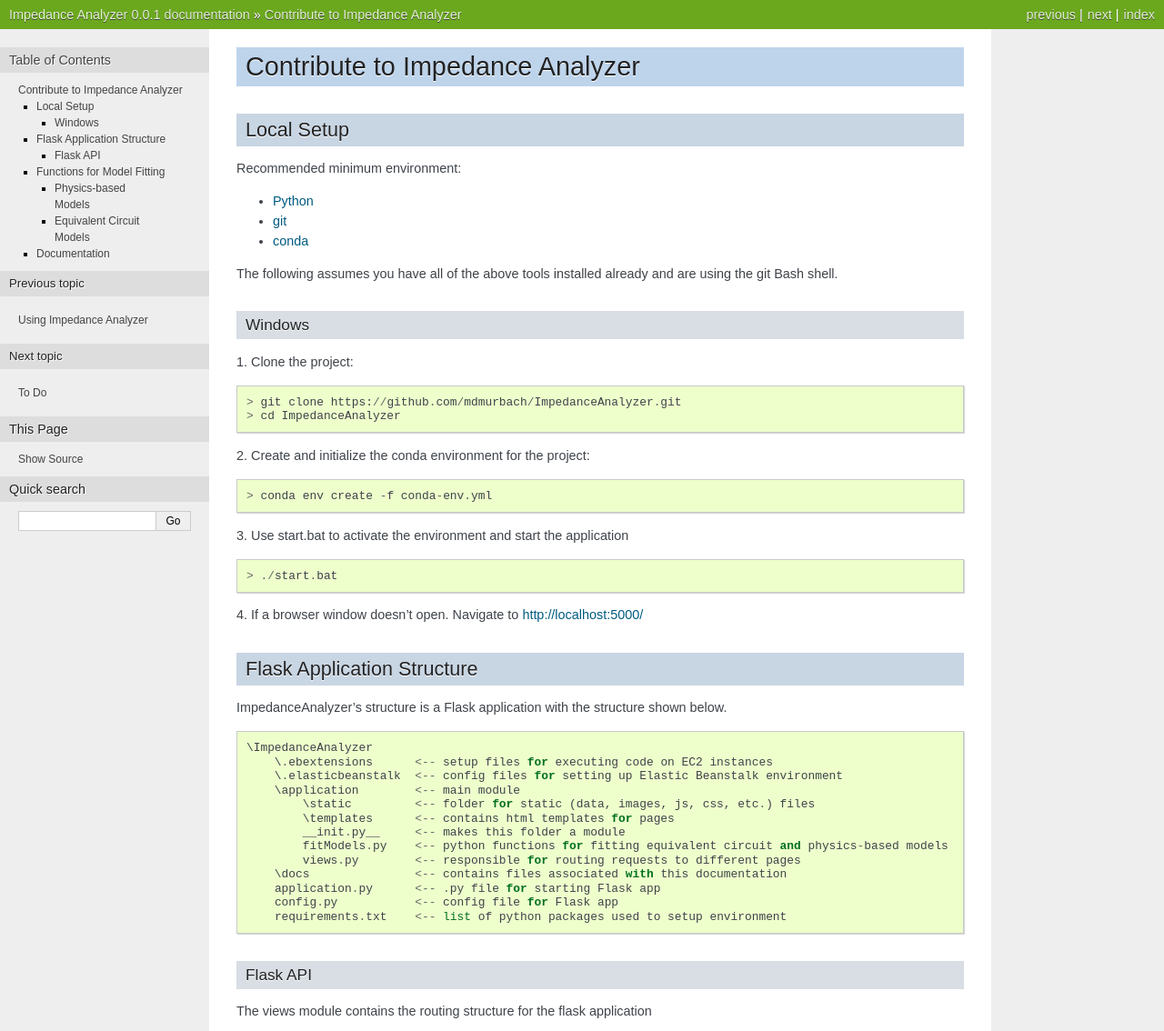
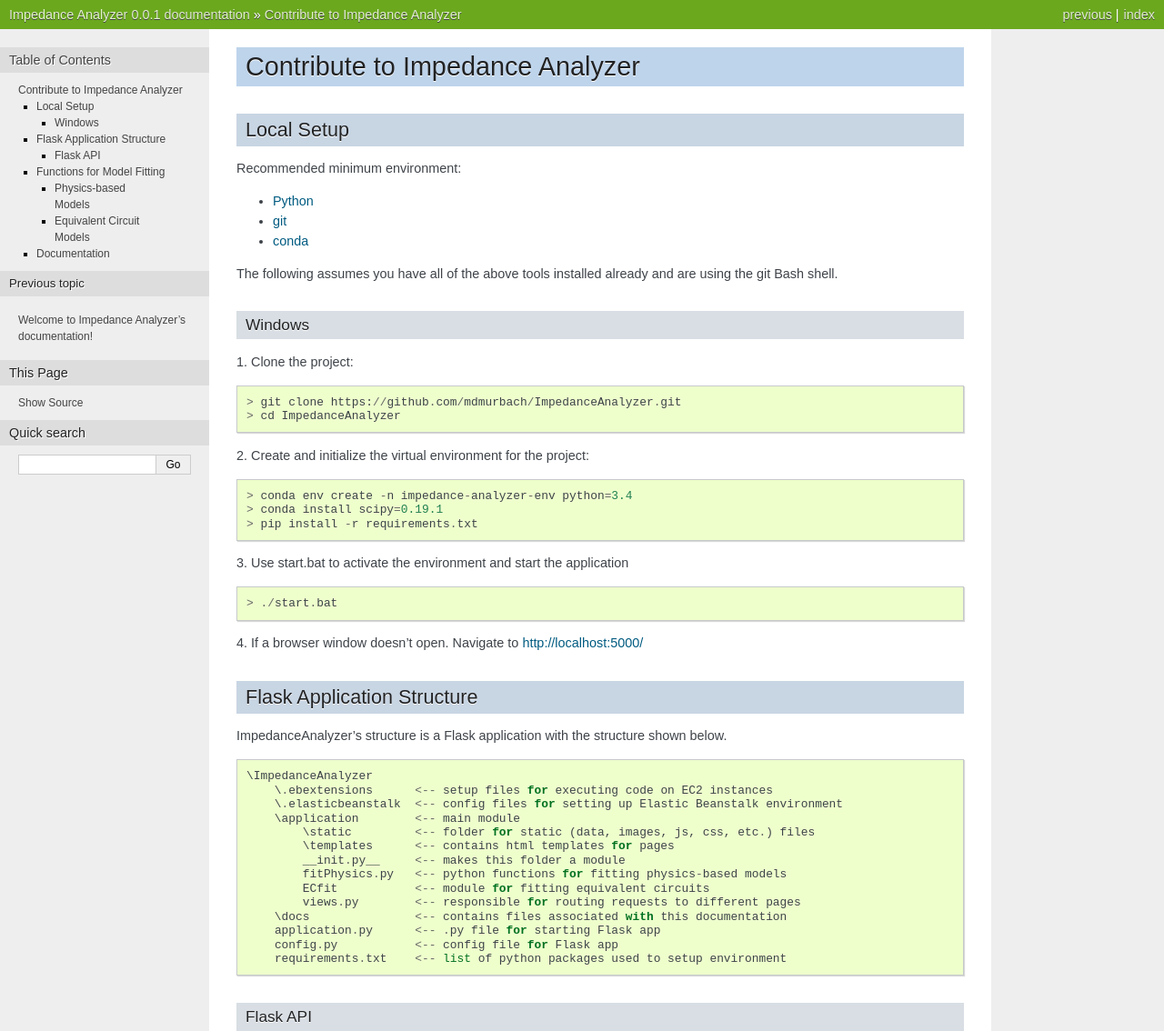
Before and after one commit to mdmurbach/ImpedanceAnalyzer, a Sphinx documentation site: the page built from docs/source/contribute.rst, in a window 1280 px wide and 1400 px high, cut to the strip 0-1134 px from the top of the window. Shown: the whole strip at 91% size. Built offline with Sphinx 7.4.7, drawn with Linux system fonts in a browser that asks for light colours.

Commit message:
update documentation

```diff
--- a/docs/source/contribute.rst
+++ b/docs/source/contribute.rst
@@ -21,10 +21,12 @@
     > git clone https://github.com/mdmurbach/ImpedanceAnalyzer.git
     > cd ImpedanceAnalyzer
 
-2. Create and initialize the conda environment for the project:
+2. Create and initialize the virtual environment for the project:
 ::
 
-    > conda env create -f conda-env.yml
+    > conda env create -n impedance-analyzer-env python=3.4
+    > conda install scipy=0.19.1
+    > pip install -r requirements.txt
 
 3. Use start.bat to activate the environment and start the application
 ::
@@ -49,7 +51,8 @@
             \static         <-- folder for static (data, images, js, css, etc.) files
             \templates      <-- contains html templates for pages
             __init.py__     <-- makes this folder a module
-            fitModels.py    <-- python functions for fitting equivalent circuit and physics-based models
+            fitPhysics.py   <-- python functions for fitting physics-based models
+            ECfit           <-- module for fitting equivalent circuits
             views.py        <-- responsible for routing requests to different pages
         \docs               <-- contains files associated with this documentation
         application.py      <-- .py file for starting Flask app
--- a/docs/source/intro.rst
+++ b/docs/source/intro.rst
@@ -1,2 +1,4 @@
 Introduction
 ============
+
+Welcome to the documentation for the ImpedanceAnalyzer.
```
Also changed, not shown: README.md (+20 -2 lines), docs/source/index.rst (+5 -7 lines).
